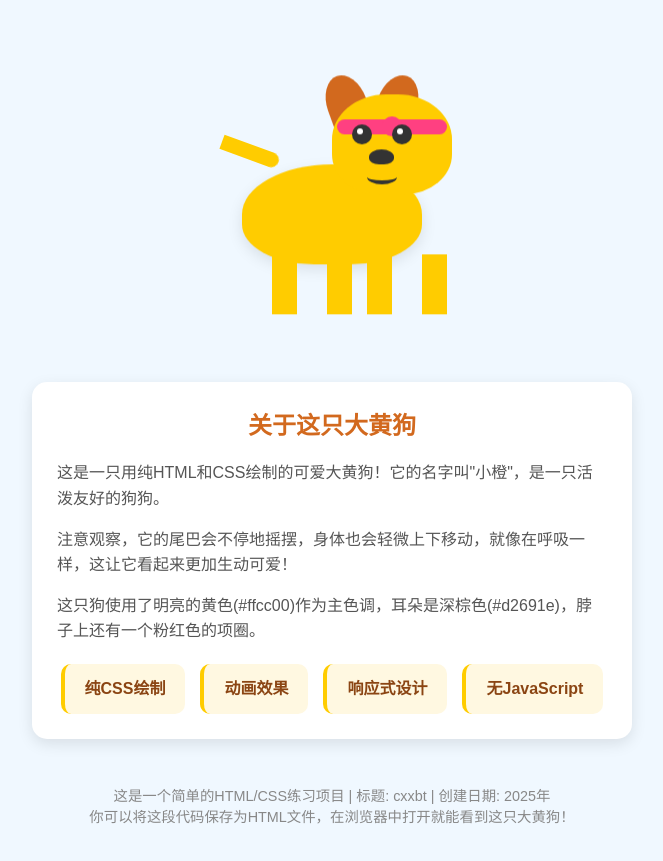
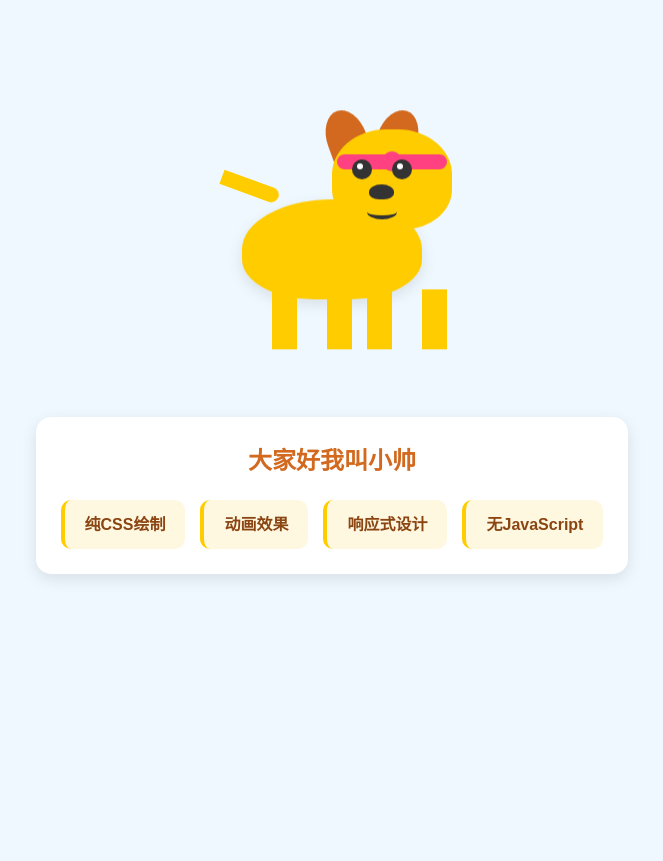
Before and after one commit to ssen919/test, a plain HTML site: page index.html in a window 1280 px wide. Shown: the part 171-1032 px from the top of the page, without its empty margins (308-971 px from the left). After the commit the page ends 800 px from the top, so only its background shows below. Drawn offline with Linux system fonts and the light colour scheme.

Commit message:
Update description and footer in index.html

```diff
--- a/index.html
+++ b/index.html
@@ -360,10 +360,8 @@
     </div>
 
     <div class="description">
-        <h2>关于这只大黄狗</h2>
-        <p>这是一只用纯HTML和CSS绘制的可爱大黄狗！它的名字叫"小橙"，是一只活泼友好的狗狗。</p>
-        <p>注意观察，它的尾巴会不停地摇摆，身体也会轻微上下移动，就像在呼吸一样，这让它看起来更加生动可爱！</p>
-        <p>这只狗使用了明亮的黄色(#ffcc00)作为主色调，耳朵是深棕色(#d2691e)，脖子上还有一个粉红色的项圈。</p>
+        <h2>大家好我叫小帅</h2>
+
 
         <div class="features">
             <div class="feature">纯CSS绘制</div>
@@ -373,9 +371,6 @@
         </div>
     </div>
 
-    <div class="footer">
-        <p>这是一个简单的HTML/CSS练习项目 | 标题: cxxbt | 创建日期: 2025年</p>
-        <p>你可以将这段代码保存为HTML文件，在浏览器中打开就能看到这只大黄狗！</p>
-    </div>
+
 </body>
 </html>
```
